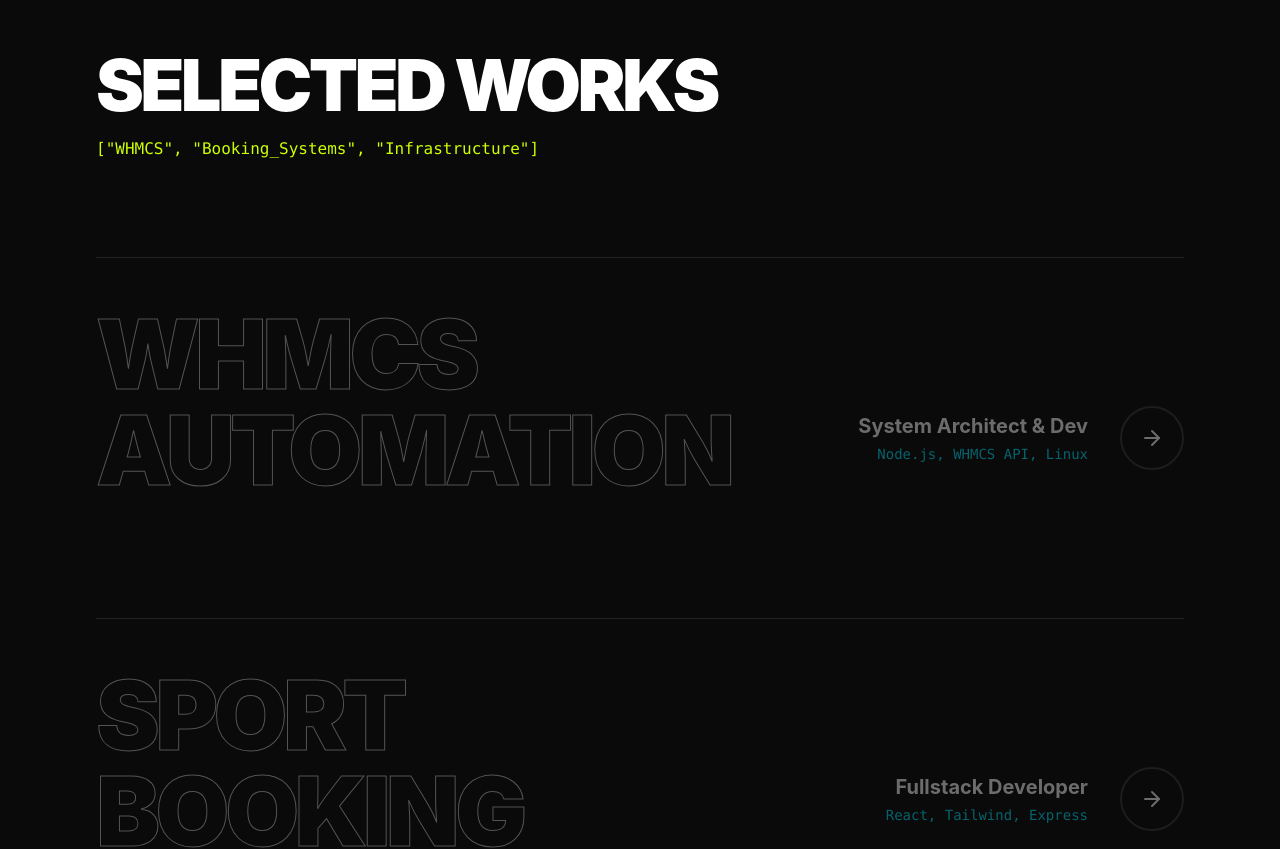
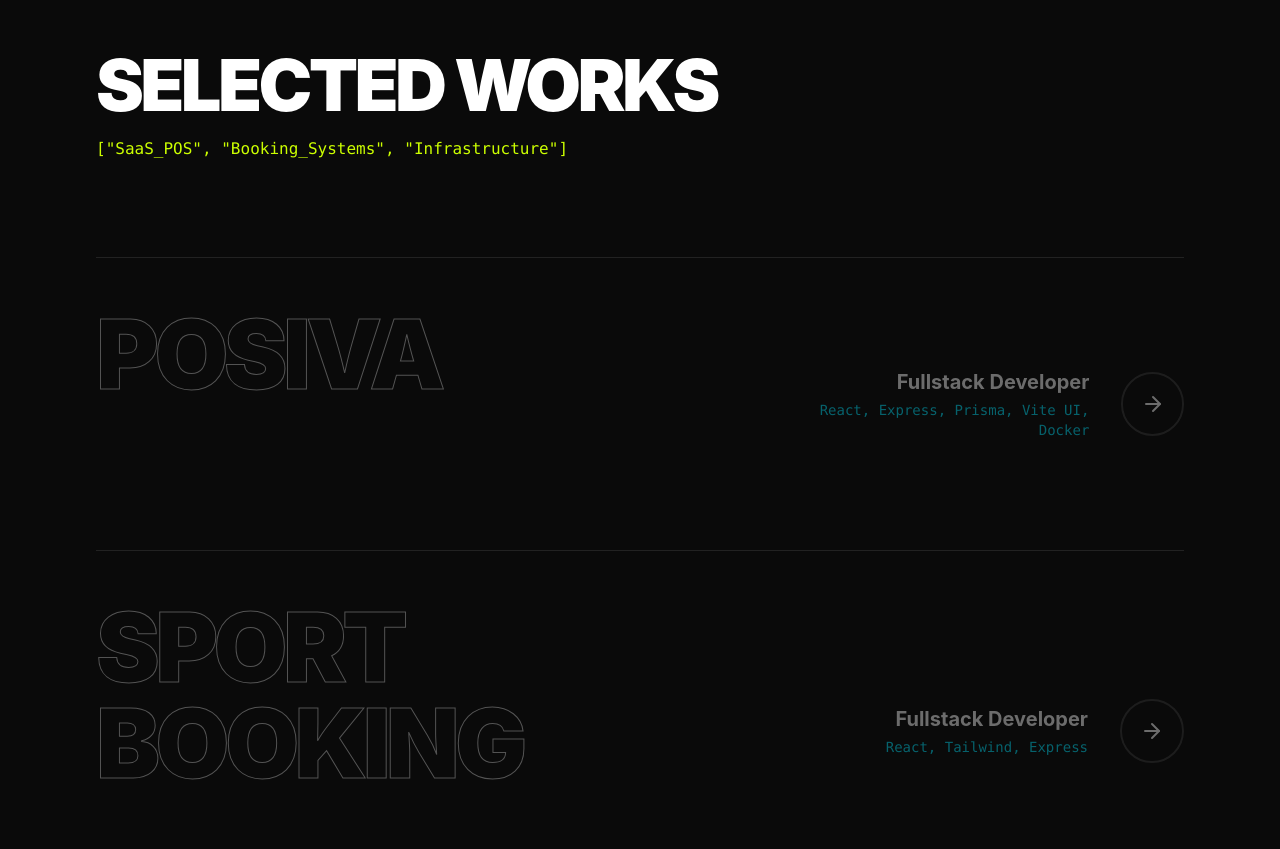
Before and after one commit to ferdiansyahh04/web-portofolio, a React (Vite) app: page / in a window 1280 px wide. Shown: the part 1960-2809 px from the top of the page. Built offline with nearby package versions, Linux system fonts and the light colour scheme; a web font is replaced by a local one.

Commit message:
feat: update BentoGrid, ExperienceTimeline, ProjectReveal components and add posiva-login asset

```diff
--- a/src/components/BentoGrid.jsx
+++ b/src/components/BentoGrid.jsx
@@ -48,7 +48,7 @@
   const handleCommand = (e) => {
     if (e.key === 'Enter') {
       const cmd = input.trim().toLowerCase();
-      const newHistory = [...history, { type: 'input', content: `root@voltx:~# ${input}` }];
+      const newHistory = [...history, { type: 'input', content: `root@rizky:~# ${input}` }];
 
       let output = '';
       switch (cmd) {
@@ -96,7 +96,7 @@
           </div>
         ))}
         <div className="flex items-center gap-2 text-white">
-          <span className="shrink-0">root@voltx:~#</span>
+          <span className="shrink-0">root@rizky:~#</span>
           <input
             type="text"
             value={input}
--- a/src/components/ExperienceTimeline.jsx
+++ b/src/components/ExperienceTimeline.jsx
@@ -11,11 +11,11 @@
   },
   {
     id: 2,
-    role: "IT Infrastructure Engineer",
-    company: "Samudra Kilat Indonesia",
-    period: "2021 - 2023",
+    role: "System & Network Engineer",
+    company: "Zeuss",
+    period: "2021 - Present",
     description: "Bertanggung jawab atas arsitektur jaringan operasional logistik, pemeliharaan server lokal, dan troubleshooting hardware/software lintas cabang.",
-    tech: ["Cisco", "Windows Server", "VPN", "Troubleshooting"]
+    tech: ["Cisco", "Linux Server", "Virtualization", "Fortigate Firewall", "Mikrotik"]
   }
 ];
 
--- a/src/components/ProjectReveal.jsx
+++ b/src/components/ProjectReveal.jsx
@@ -5,12 +5,12 @@
 const projects = [
   {
     id: 1,
-    title: 'WHMCS Automation',
-    role: 'System Architect & Dev',
-    tech: 'Node.js, WHMCS API, Linux',
-    description: 'Automating server provisioning and billing cycles using WHMCS API and custom Node.js hooks.',
-    link: 'https://github.com/ferdiansyahh04',
-    image: 'https://images.unsplash.com/photo-1555066931-4365d14bab8c?q=80&w=800&auto=format&fit=crop',
+    title: 'Posiva',
+    role: 'Fullstack Developer',
+    tech: 'React, Express, Prisma, Vite UI, Docker',
+    description: 'A web-based inventory and point-of-sale (POS) management system for computer stores, accessory shops, mobile phone stores, and small-to-medium-sized convenience stores.',
+    link: 'https://posiva.my.id/login',
+    image: 'posiva-login.png',
   },
   {
     id: 2,
@@ -67,7 +67,7 @@
       >
         <div>
           <h2 className="text-4xl md:text-7xl font-black tracking-tighter text-white uppercase">Selected Works</h2>
-          <p className="text-[var(--accent)] font-mono mt-4">["WHMCS", "Booking_Systems", "Infrastructure"]</p>
+          <p className="text-[var(--accent)] font-mono mt-4">["SaaS_POS", "Booking_Systems", "Infrastructure"]</p>
         </div>
       </motion.div>
 
@@ -134,8 +134,7 @@
             key={project.id}
             src={project.image}
             alt={project.title}
-            className={`absolute inset-0 w-full h-full object-cover transition-opacity duration-500 ${
-              activeProject === project.id ? 'opacity-100' : 'opacity-0'
+            className={`absolute inset-0 w-full h-full object-cover transition-opacity duration-500 ${activeProject === project.id ? 'opacity-100' : 'opacity-0'
               }`}
           // Note: Update to 'object-contain' when using transparent PNGs
           />
```
Also changed, not shown: public/posiva-login.png (added). Lines whose indentation alone changed are shown as unchanged.
